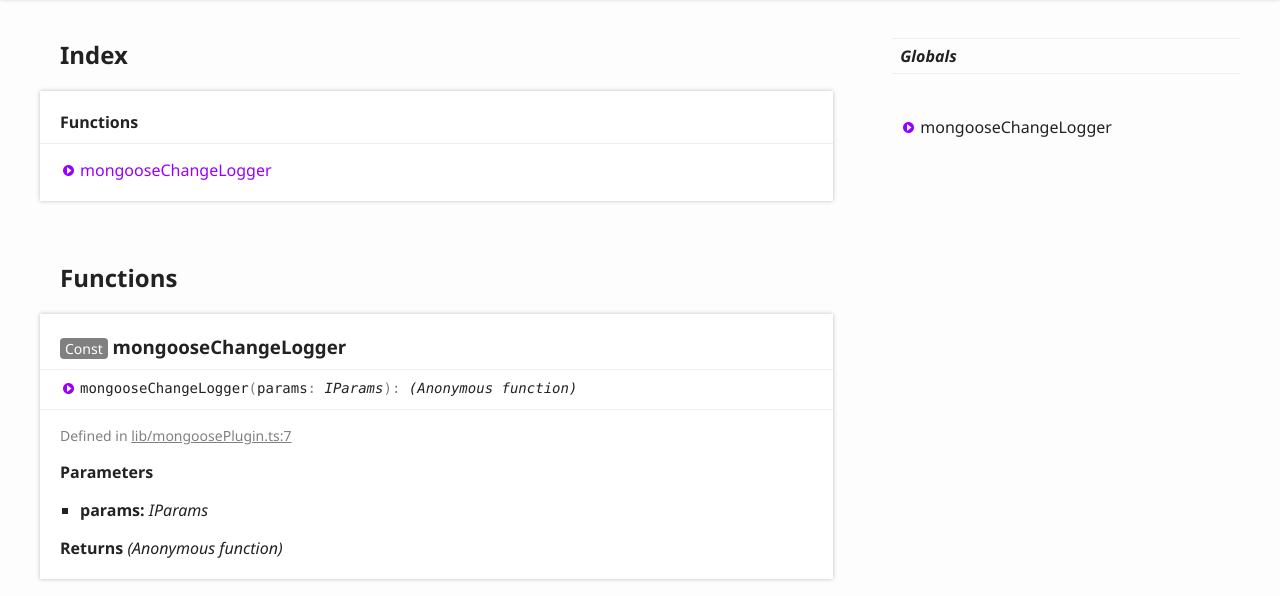
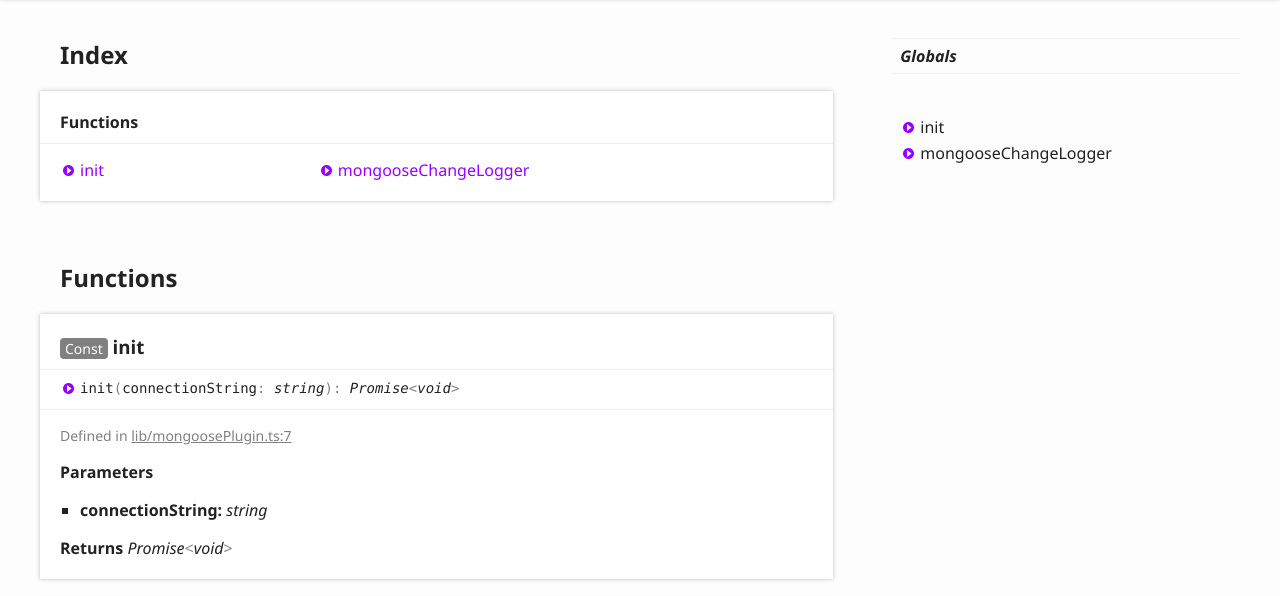
Before and after one commit to paul-pagnan/mongoose-change-logger, a plain HTML site: page globals.html in a window 1280 px wide. Shown: the part 157-753 px from the top of the page. Drawn offline with Linux system fonts and the light colour scheme.

Commit message:
[ci skip] Updates

```diff
--- a/assets/js/search.js
+++ b/assets/js/search.js
@@ -1,3 +1,3 @@
 var typedoc = typedoc || {};
             typedoc.search = typedoc.search || {};
-            typedoc.search.data = {"kinds":{"64":"Function"},"rows":[{"id":0,"kind":64,"name":"mongooseChangeLogger","url":"globals.html#mongoosechangelogger","classes":"tsd-kind-function"}]};
+            typedoc.search.data = {"kinds":{"64":"Function"},"rows":[{"id":0,"kind":64,"name":"init","url":"globals.html#init","classes":"tsd-kind-function tsd-is-not-exported"},{"id":1,"kind":64,"name":"mongooseChangeLogger","url":"globals.html#mongoosechangelogger","classes":"tsd-kind-function"}]};
--- a/globals.html
+++ b/globals.html
@@ -70,6 +70,7 @@
 						<section class="tsd-index-section ">
 							<h3>Functions</h3>
 							<ul class="tsd-index-list">
+								<li class="tsd-kind-function tsd-is-not-exported"><a href="globals.html#init" class="tsd-kind-icon">init</a></li>
 								<li class="tsd-kind-function"><a href="globals.html#mongoosechangelogger" class="tsd-kind-icon">mongoose<wbr>Change<wbr>Logger</a></li>
 							</ul>
 						</section>
@@ -78,6 +79,29 @@
 			</section>
 			<section class="tsd-panel-group tsd-member-group ">
 				<h2>Functions</h2>
+				<section class="tsd-panel tsd-member tsd-kind-function tsd-is-not-exported">
+					<a name="init" class="tsd-anchor"></a>
+					<h3><span class="tsd-flag ts-flagConst">Const</span> init</h3>
+					<ul class="tsd-signatures tsd-kind-function tsd-is-not-exported">
+						<li class="tsd-signature tsd-kind-icon">init<span class="tsd-signature-symbol">(</span>connectionString<span class="tsd-signature-symbol">: </span><span class="tsd-signature-type">string</span><span class="tsd-signature-symbol">)</span><span class="tsd-signature-symbol">: </span><span class="tsd-signature-type">Promise</span><span class="tsd-signature-symbol">&lt;</span><span class="tsd-signature-type">void</span><span class="tsd-signature-symbol">&gt;</span></li>
+					</ul>
+					<ul class="tsd-descriptions">
+						<li class="tsd-description">
+							<aside class="tsd-sources">
+								<ul>
+									<li>Defined in <a href="https://github.com/paul-pagnan/mongoose-change-logger/blob/ccd9d8d/src/lib/mongoosePlugin.ts#L7">lib/mongoosePlugin.ts:7</a></li>
+								</ul>
+							</aside>
+							<h4 class="tsd-parameters-title">Parameters</h4>
+							<ul class="tsd-parameters">
+								<li>
+									<h5>connectionString: <span class="tsd-signature-type">string</span></h5>
+								</li>
+							</ul>
+							<h4 class="tsd-returns-title">Returns <span class="tsd-signature-type">Promise</span><span class="tsd-signature-symbol">&lt;</span><span class="tsd-signature-type">void</span><span class="tsd-signature-symbol">&gt;</span></h4>
+						</li>
+					</ul>
+				</section>
 				<section class="tsd-panel tsd-member tsd-kind-function">
 					<a name="mongoosechangelogger" class="tsd-anchor"></a>
 					<h3><span class="tsd-flag ts-flagConst">Const</span> mongoose<wbr>Change<wbr>Logger</h3>
@@ -88,7 +112,7 @@
 						<li class="tsd-description">
 							<aside class="tsd-sources">
 								<ul>
-									<li>Defined in <a href="https://github.com/paul-pagnan/mongoose-change-logger/blob/e77df4b/src/lib/mongoosePlugin.ts#L7">lib/mongoosePlugin.ts:7</a></li>
+									<li>Defined in <a href="https://github.com/paul-pagnan/mongoose-change-logger/blob/ccd9d8d/src/lib/mongoosePlugin.ts#L12">lib/mongoosePlugin.ts:12</a></li>
 								</ul>
 							</aside>
 							<h4 class="tsd-parameters-title">Parameters</h4>
@@ -113,6 +137,9 @@
 			</nav>
 			<nav class="tsd-navigation secondary menu-sticky">
 				<ul class="before-current">
+					<li class=" tsd-kind-function tsd-is-not-exported">
+						<a href="globals.html#init" class="tsd-kind-icon">init</a>
+					</li>
 					<li class=" tsd-kind-function">
 						<a href="globals.html#mongoosechangelogger" class="tsd-kind-icon">mongoose<wbr>Change<wbr>Logger</a>
 					</li>
```
Also changed, not shown: index.html (+3 -0 lines).
